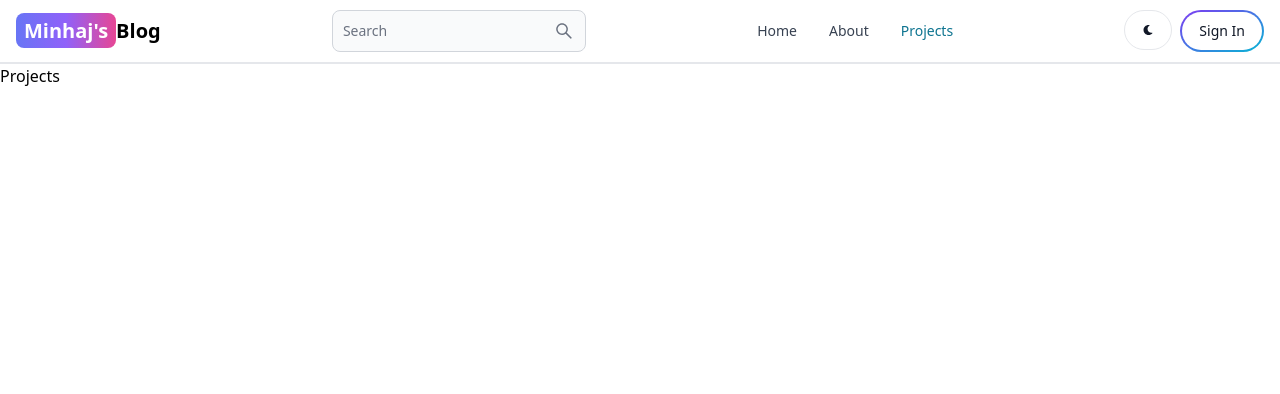
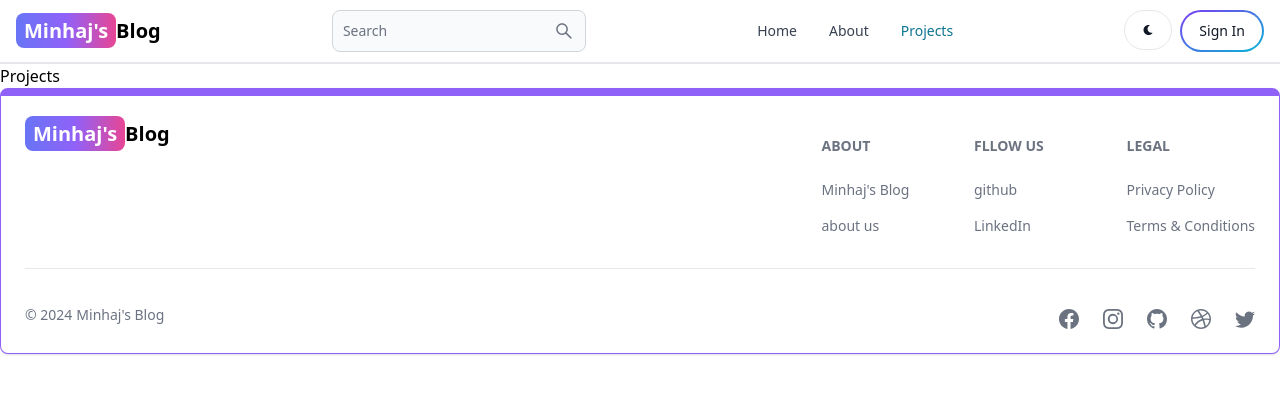
Before and after one commit to Minhaj28/blog_app, a React (Vite) app in the folder client/: page /projects in a window 1280 px wide. Shown: the top 394 px of the page. Built offline with nearby package versions, Linux system fonts and the light colour scheme.

Commit message:
create and add footer

```diff
--- a/client/src/App.jsx
+++ b/client/src/App.jsx
@@ -6,6 +6,7 @@
 import Dashboard from './pages/Dashboard'
 import Projects from './pages/Projects'
 import Header from './components/Header'
+import Footer from './components/Footer'
 
 export default function App() {
   return (
@@ -18,8 +19,8 @@
         <Route path='/sign-up' element={<SignUp></SignUp>}></Route>
         <Route path='/dashboard' element={<Dashboard></Dashboard>}></Route>
         <Route path='/projects' element={<Projects></Projects>}></Route>
-
       </Routes>
+      <Footer />
     </BrowserRouter>
   )
 }
--- /dev/null
+++ b/client/src/components/Footer.jsx
@@ -0,0 +1,98 @@
+import { Footer } from "flowbite-react";
+import { Link } from "react-router-dom";
+import {BsFacebook, BsInstagram, BsGithub,BsTwitter, BsDribbble} from 'react-icons/bs'
+
+export default function FooterCom() {
+  return (
+    <Footer container className="border border-t-8 border-purple-500 ">
+      <div className="w-full max-w-7xl mx-auto">
+        <div className="grid w-full justify-between sm:flex md:grid-cols-1">
+          <div>
+            <Link
+              to="/"
+              className="self-center whitespace-nowrap text-lg sm:text-xl font-semibold dark:text-white"
+            >
+              <span className="px-2 py-1 bg-gradient-to-r from-indigo-500 via-purple-500 to-pink-500 rounded-lg text-white">
+                Minhaj's
+              </span>
+              Blog
+            </Link>
+          </div>
+          <div className="grid grid-cols-2 gap-8 mt-4 sm:grid-cols-3 sm:gap-6">
+            <div>
+                <Footer.Title title='About' />
+                <Footer.LinkGroup col>
+                    <Footer.Link
+                        href='/'
+                        target="_blank"
+                        rel='noopener noreferrer'
+                    >
+                       Minhaj's Blog
+                    </Footer.Link>
+                    <Footer.Link
+                        href='/about'
+                        target="_blank"
+                        rel='noopener noreferrer'
+                    >
+                       about us
+                    </Footer.Link>
+                </Footer.LinkGroup>
+            </div>
+            <div>
+                <Footer.Title title='Fllow Us' />
+                <Footer.LinkGroup col>
+                    <Footer.Link
+                        href='https://github.com/Minhaj28'
+                        target="_blank"
+                        rel='noopener noreferrer'
+                    >
+                        github
+                    </Footer.Link>
+                    <Footer.Link
+                        href='https://www.linkedin.com/in/md-minhaj-uddin-6208791a6/'
+                        target="_blank"
+                        rel='noopener noreferrer'
+                    >
+                        LinkedIn
+                    </Footer.Link>
+                </Footer.LinkGroup>
+            </div>
+            <div>
+                <Footer.Title title='Legal' />
+                <Footer.LinkGroup col>
+                    <Footer.Link
+                        href='#'
+                    >
+                        Privacy Policy
+                    </Footer.Link>
+                    <Footer.Link
+                        href='#'
+                    >
+                        Terms &amp; Conditions
+                    </Footer.Link>
+                </Footer.LinkGroup>
+            </div>
+
+          </div>
+        </div>
+        <Footer.Divider />
+        <div className="w-full sm:flex sm:items-center sm:justify-between">
+            <Footer.Copyright
+                href="#"
+                by="Minhaj's Blog"
+                year={new Date().getFullYear()}
+            />
+            <div className="flex gap-6 sm:mt-2 mt-4 sm:justify-center">
+                <Footer.Icon href='https://www.facebook.com/' icon={BsFacebook}/>
+                <Footer.Icon href='https://www.instagram.com/' icon={BsInstagram}/>
+                <Footer.Icon href='#' icon={BsGithub}/>
+                <Footer.Icon href='#' icon={BsDribbble}/>
+                <Footer.Icon href='#' icon={BsTwitter}/>
+
+
+            </div>
+        </div>
+      </div>
+    </Footer>
+  );
+}
```
